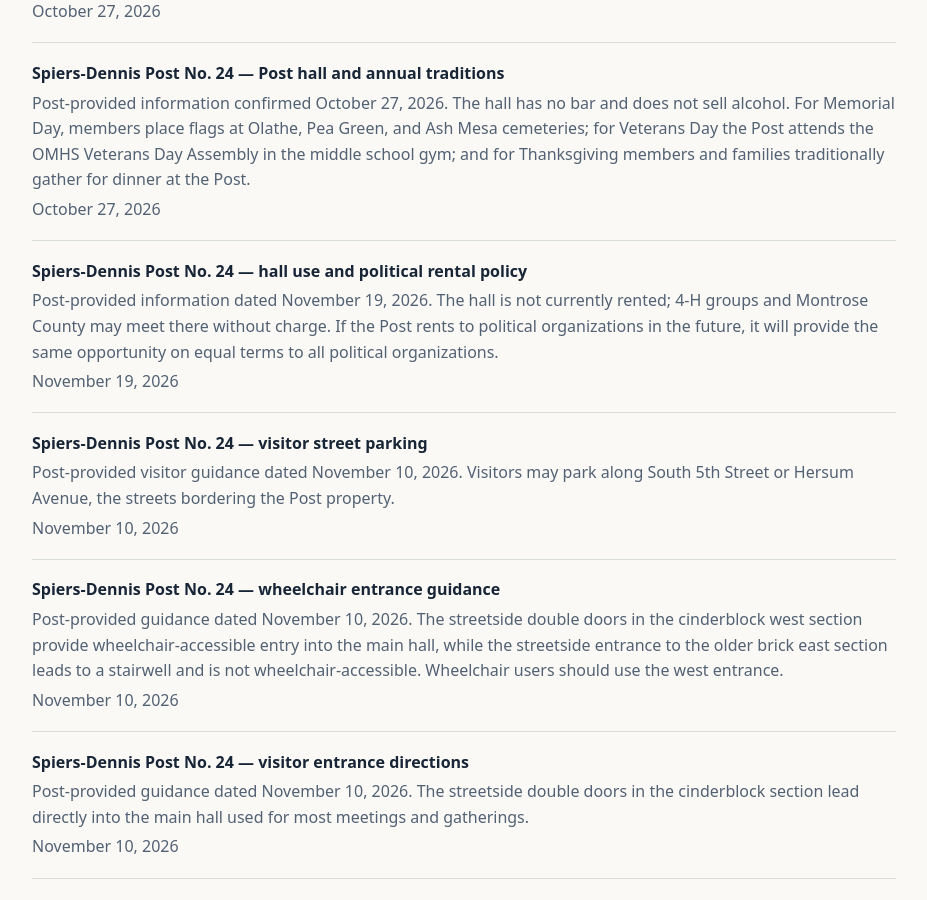
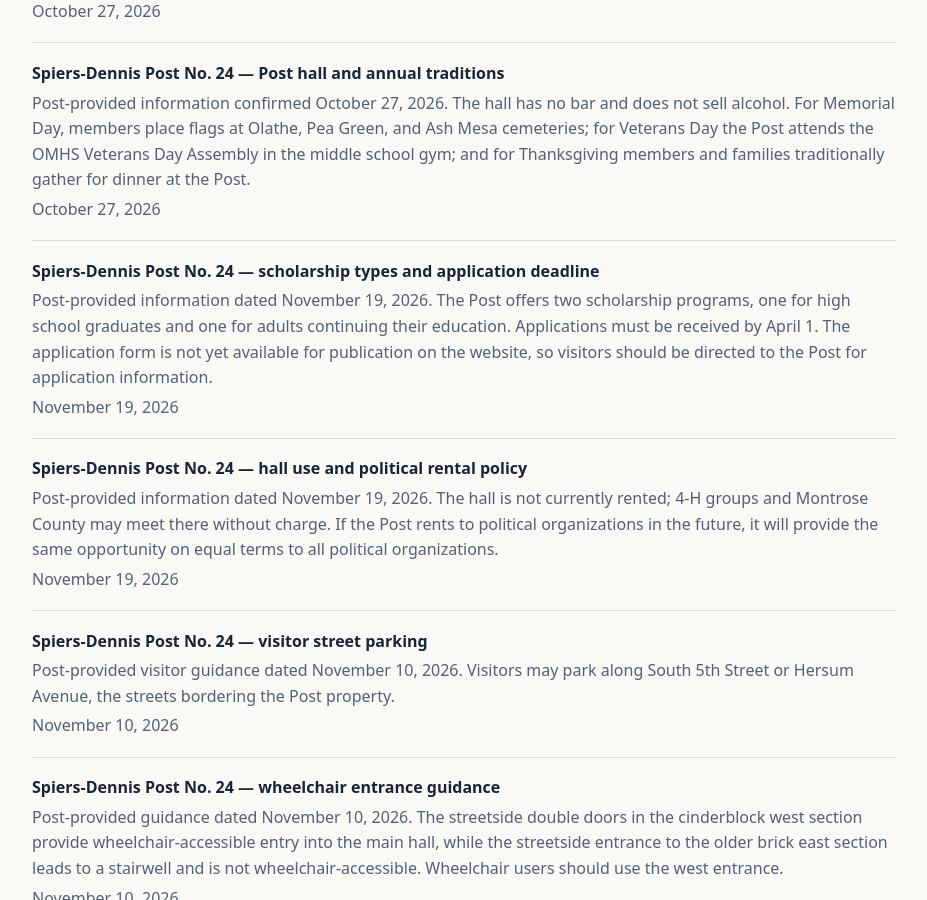
Before and after one commit to SPIERS-DENNIS-POST/spiers-dennis-post.github.io, a Jekyll site: the page built from sources/index.md, in a window 1280 px wide and 900 px high, scrolled down 2421 px. Shown: the whole window, without its empty margins (48-975 px from the left). Built offline with Jekyll 4.4.1, drawn with Linux system fonts in a browser that asks for light colours.

Commit message:
Record scholarship categories and April 1 deadline

```diff
--- a/_data/sources.yml
+++ b/_data/sources.yml
@@ -56,6 +56,10 @@
   title: Spiers-Dennis Post No. 24 — Post hall and annual traditions
   details: Post-provided information confirmed October 27, 2026. The hall has no bar and does not sell alcohol. For Memorial Day, members place flags at Olathe, Pea Green, and Ash Mesa cemeteries; for Veterans Day the Post attends the OMHS Veterans Day Assembly in the middle school gym; and for Thanksgiving members and families traditionally gather for dinner at the Post.
   published_on: 2026-10-27
+- id: post-scholarships-2026-11-19
+  title: Spiers-Dennis Post No. 24 — scholarship types and application deadline
+  details: Post-provided information dated November 19, 2026. The Post offers two scholarship programs, one for high school graduates and one for adults continuing their education. Applications must be received by April 1. The application form is not yet available for publication on the website, so visitors should be directed to the Post for application information.
+  published_on: 2026-11-19
 - id: post-hall-use-2026-11-19
   title: Spiers-Dennis Post No. 24 — hall use and political rental policy
   details: Post-provided information dated November 19, 2026. The hall is not currently rented; 4-H groups and Montrose County may meet there without charge. If the Post rents to political organizations in the future, it will provide the same opportunity on equal terms to all political organizations.
```
